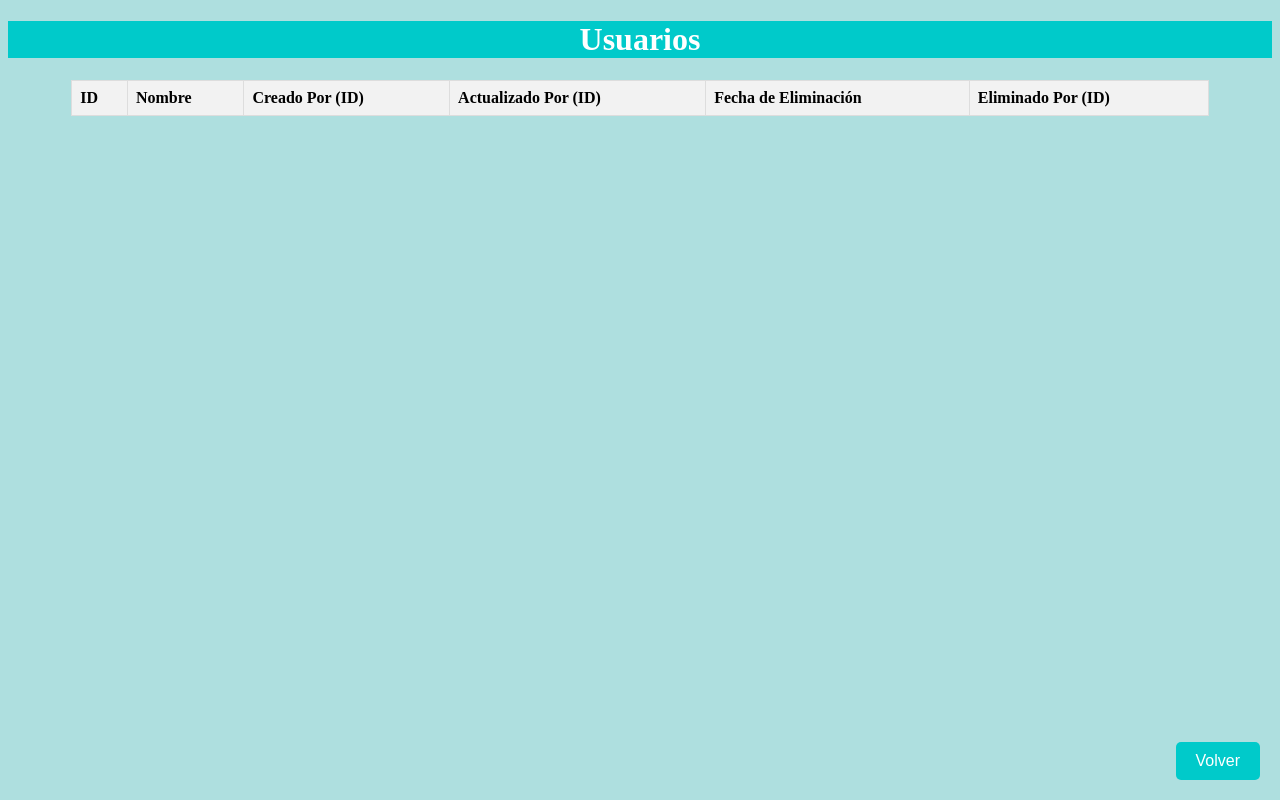
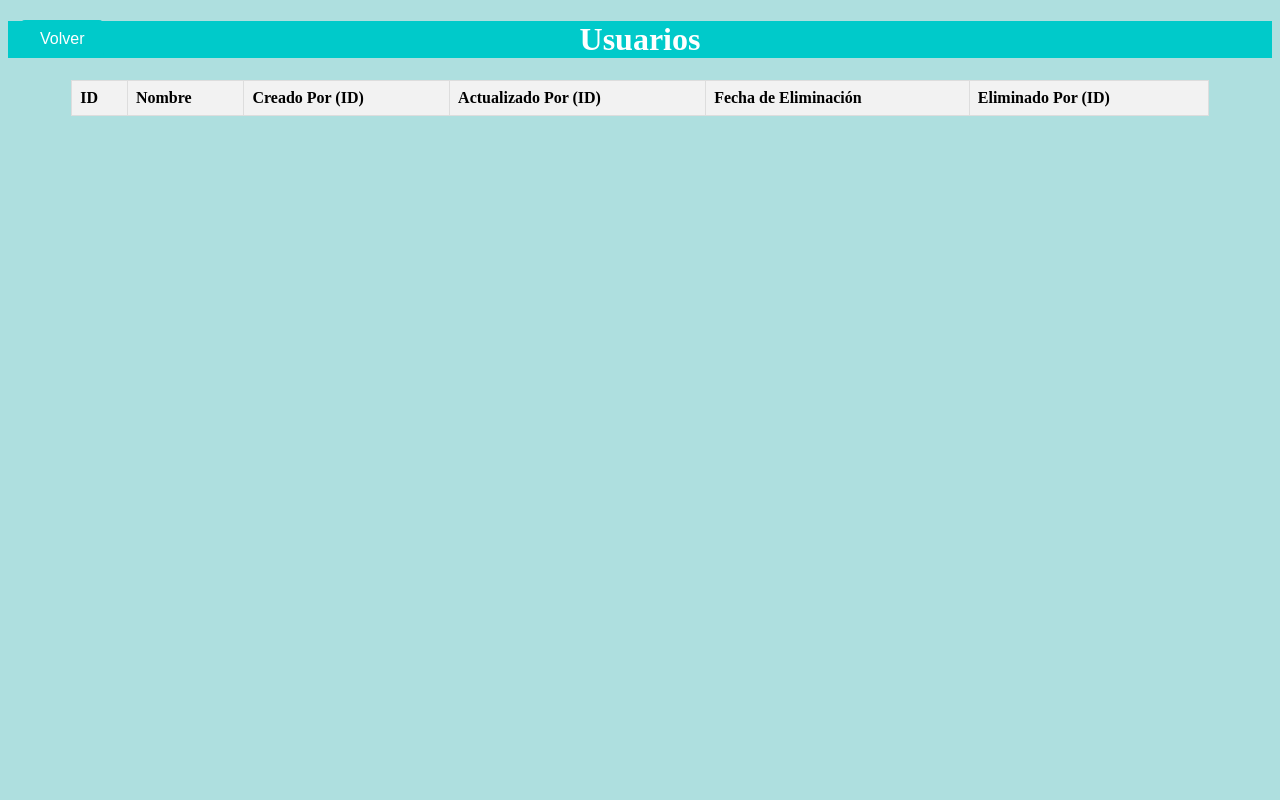
Before and after one commit to angelezpinn/ApiVista, a website: page src/users.html in a window 1280 px wide. Drawn offline with Linux system fonts and the light colour scheme; no server answers.

Commit message:
Update table.css

```diff
--- a/css/table.css
+++ b/css/table.css
@@ -38,9 +38,9 @@ h1{
 }
 
 #backButton {
-    position: fixed;
-    bottom: 20px;
-    right: 20px;
+    position: absolute;
+    top: 20px;
+    left: 20px;
     padding: 10px 20px;
     font-size: 16px;
     background-color: #00caca;
```
